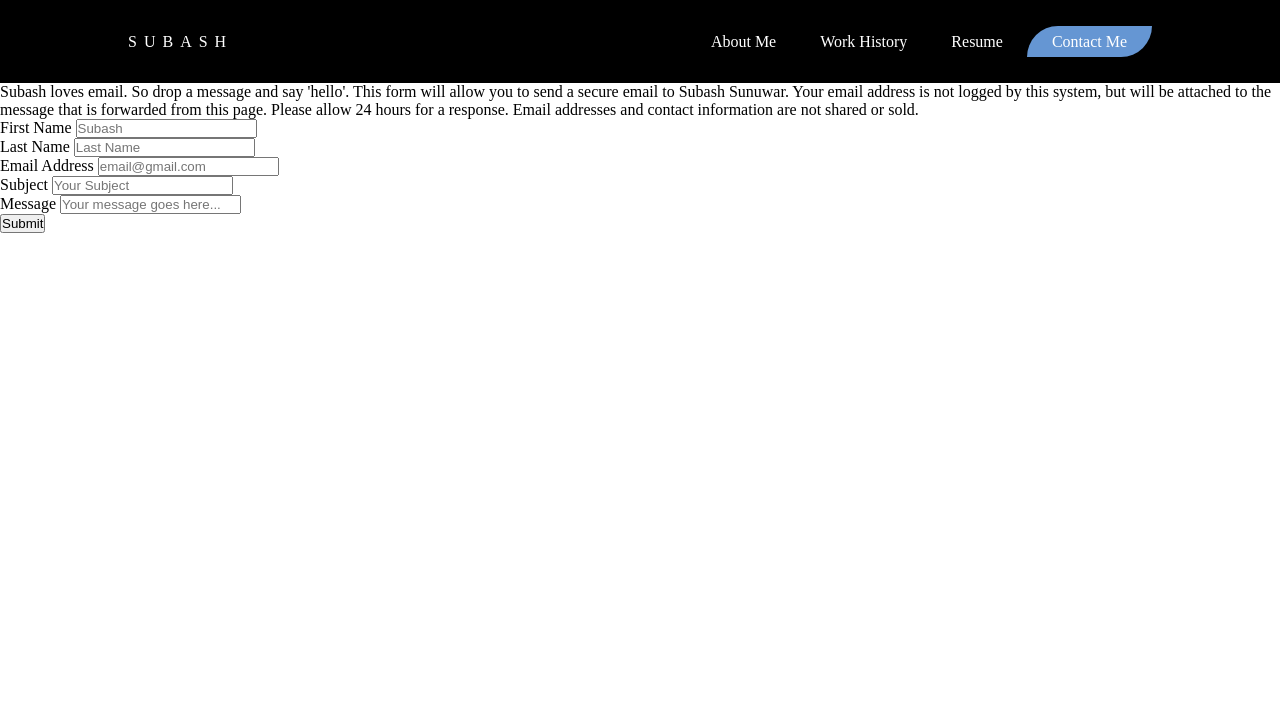
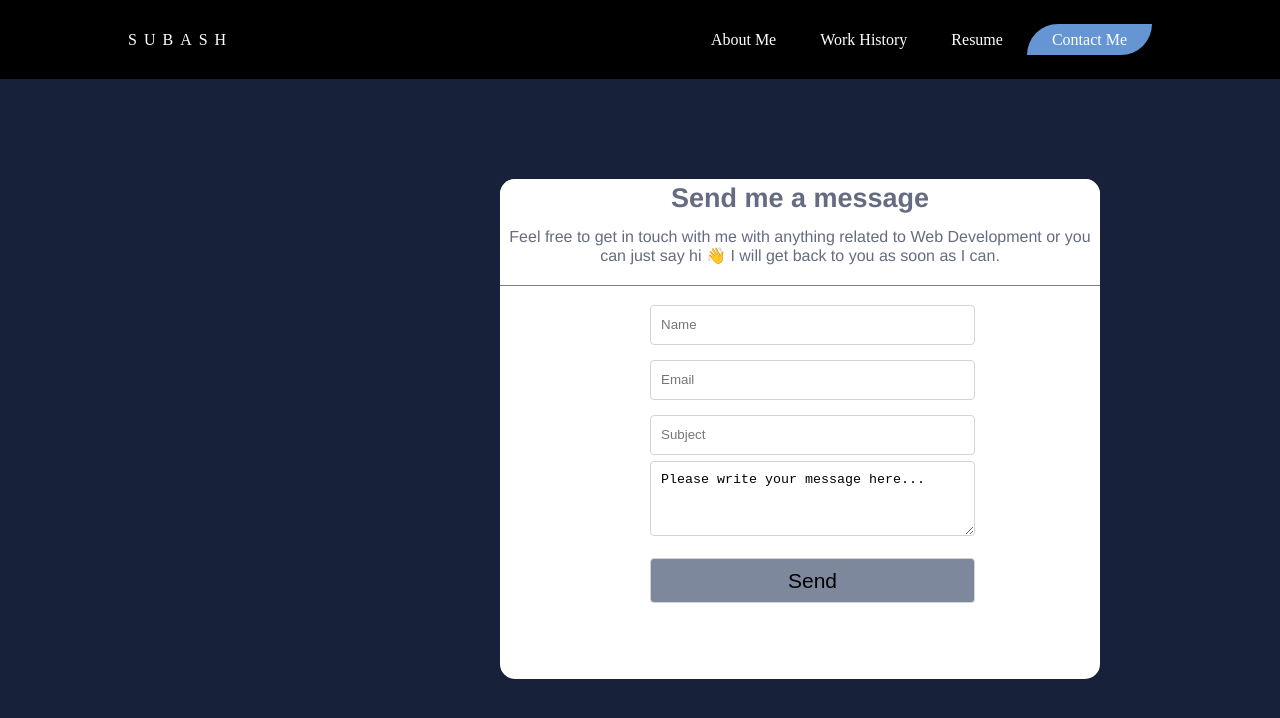
Before and after one commit to Subashsunar/Homework-2, a plain HTML site: page contact-me.html in a window 1280 px wide. Drawn offline with Linux system fonts and the light colour scheme; a web font is replaced by a local one.

Commit message:
Styling a contact-me page and minor changes in every file.

```diff
--- a/Assets/css/contact-me.css
+++ b/Assets/css/contact-me.css
@@ -1,19 +1,13 @@
-/* This styling is for Contact Me Page. */
 /* Google fonts for font style. CITE: https://fonts.google.com/ */
 @import url("https://fonts.googleapis.com/css2?family=DM+Serif+Text&display=swap");
 
 /* Selecting all page using universal selector (*). */
 * {
   box-sizing: border-box;
+  background-color: #17213A;
+  align-items: center;
+  padding: 0;
   margin: 0;
-  padding: 0;
-}
-
-/* Styling a h2 from header section of the HTML. */
-.name-logo {
-  transition: all 0.3s ease 0s;
-  font-size: 20px;
-  color: White;
 }
 
 /* This is header of the page */
@@ -27,6 +21,7 @@ header {
 
 /* Styling a h2 from header section of the HTML. */
 .name-logo {
+  background-color: black;
   text-decoration: none;
   font-family: "Courier New", Courier, monospace;
   transition: all 0.3s ease 0s;
@@ -35,27 +30,23 @@ header {
   color: White;
 }
 
+a span {
+  background-color: black;
+}
+
 /* Added hever effect on span tag / logo */
 span:hover {
   color: #6596d3;
 }
 
-/* Styling a lists elements from header tag. */
-li,
-a {
-  font-family: "DM Serif Text", serif;
-  font-weight: 500;
-  font-size: 16px;
-  color: white;
-  text-decoration: none;
-}
-
 /* This is the styling of the nav lists */
 .nav-lists {
   list-style: none;
+  background-color: black;
 }
 
 .nav-lists li {
+  background-color: black;
   display: inline-block;
   padding: 0 20px;
 }
@@ -64,16 +55,27 @@ a {
   transition: all 0.3s ease 0s;
 }
 
+/* Styling a lists elements from header tag. */
+li,
+a {
+  background-color: black;
+  font-family: "DM Serif Text", serif;
+  text-decoration: none;
+  font-weight: 500;
+  font-size: 16px;
+  color: white;
+}
+
 .nav-lists li a:hover {
   color: #6596d3;
 }
 
 .contact-me {
+  transition: all 0.3s ease 0s;
+  border-radius: 40px 0 40px 0;
   background-color: #6596d3;
   padding: 7px 25px;
   border: none;
-  transition: all 0.3s ease 0s;
-  border-radius: 40px 0 40px 0;
 }
 
 /* This interactive hover effect applies on Contact me link. */
@@ -81,6 +83,84 @@ a {
   background-color: #569aecab;
 }
 
-.contact-me:hover {
-  background-color: #569aecab;
+form {
+  background-color: #fff;
+  width:  600px;
+  height: 500px;
+  margin-left: 500px;
+  margin-top: 100px;
+  border-radius: 15px;
+  overflow: hidden;
 }
+
+.h2 {
+  background-color: #fff;
+  padding: 10px;
+  font-size: 18px;
+  font-weight: bold;
+  font-family: 'Franklin Gothic Medium', 'Arial Narrow', Arial, sans-serif;
+}
+
+h2 {
+  background-color: #fff;
+  text-align: center;
+  line-height: 19px;
+  color: #666B81;
+}
+
+p {
+  background-color: #fff;
+  padding: 10px 5px 20px 5px;
+  color: #666B81;
+  text-align: center;
+  font-family: 'Franklin Gothic Medium', 'Arial Narrow', Arial, sans-serif;
+}
+
+.horizontalLine {
+  background-color: grey;
+  width: 600px;
+  height: 1px;
+}
+
+.input-fields {
+  background-color: #fff;
+  color: #fff;
+  padding-top: 10px;
+  padding-left: 150px;
+  line-height: 55px;
+}
+
+input {
+  border: 1px solid lightgrey;
+  background-color: #ffffff;
+  border-radius: 4px;
+  padding: 10px;
+  width: 325px;
+  height: 40px;
+}
+
+#comment {
+  background-color: #fff;
+  padding: 10px;
+  width: 325px;
+  height: 75px;
+  border: 1px solid lightgrey;
+  border-radius: 4px;
+}
+
+button {
+  background-color: #7E889D;
+  border: 1px solid lightgrey;
+  border-radius: 4px;
+  align-items: center;
+  text-align: center;
+  font-size: 21px;
+  width: 325px;
+  height: 45px;
+  margin-top: 0px;
+  margin-left: 150px;
+}
+
+button:hover {
+  background-color: #E89873;
+}
--- a/Assets/css/style.css
+++ b/Assets/css/style.css
@@ -216,3 +216,8 @@ footer {
   color: white;
   height: 200px;
 }
+
+footer h3 {
+  letter-spacing: 2px;
+  font-size: 20px;
+}
--- a/contact-me.html
+++ b/contact-me.html
@@ -8,48 +8,35 @@
     <link rel="stylesheet" href="./Assets/css/contact-me.css" />
   </head>
   <body>
+    <!-- This is my header section with nav lists. -->
     <header>
       <h2 class="name-logo">
-        <a href="/index.html"><span>SUBASH</span></a>
+        <a href="index.html"><span>SUBASH</span></a>
       </h2>
       <nav class="nav-lists">
-        <li><a href="#">About Me</a></li>
+        <li><a href="/index.html#about-me">About Me</a></li>
         <li><a href="/index.html#work-history">Work History</a></li>
         <li><a href="/Assets/Resume/Resume.docx">Resume</a></li>
         <a href="contact-me.html" class="contact-me">Contact Me</a>
       </nav>
     </header>
-    <p>
-      Subash loves email. So drop a message and say 'hello'. This form will
-      allow you to send a secure email to Subash Sunuwar. Your email address is
-      not logged by this system, but will be attached to the message that is
-      forwarded from this page. Please allow 24 hours for a response. Email
-      addresses and contact information are not shared or sold.
-    </p>
-    <div class="label">
-      <div>
-        <label for="first-name">First Name</label>
-        <input type="first-name" placeholder="Subash" />
+    <form action="" class="contact-form">
+      <div class="h2">
+        <h2>Send me a message</h2>
       </div>
-      <div>
-        <label for="last-name">Last Name</label>
-        <input type="last-name" placeholder="Last Name" />
+      <p>
+        Feel free to get in touch with me with anything related to Web
+        Development or you can just say hi 👋 I will get back to you as soon as
+        I can.
+      </p>
+      <div class="horizontalLine"></div>
+      <div class="input-fields">
+        <input type="text" placeholder="Name" />
+        <input type="email" placeholder="Email" />
+        <input type="subject" placeholder="Subject" />
+        <textarea name="comment" id="comment" cols="30" rows="10">Please write your message here...</textarea>
       </div>
-      <div>
-        <label for="email">Email Address</label>
-        <input type="email" placeholder="email@gmail.com" />
-      </div>
-      <div>
-        <label for="subject">Subject</label>
-        <input type="subject" placeholder="Your Subject" />
-      </div>
-      <div>
-        <label for="message">Message</label>
-        <input type="message" placeholder="Your message goes here..." />
-      </div>
-    </div>
-    <div>
-      <button>Submit</button>
-    </div>
+      <button type="send">Send</button>
+    </form>
   </body>
 </html>
```
Also changed, not shown: index.html (+25 -2 lines), Assets/images/contact-me-screenshot.PNG (added), 1 other file.
